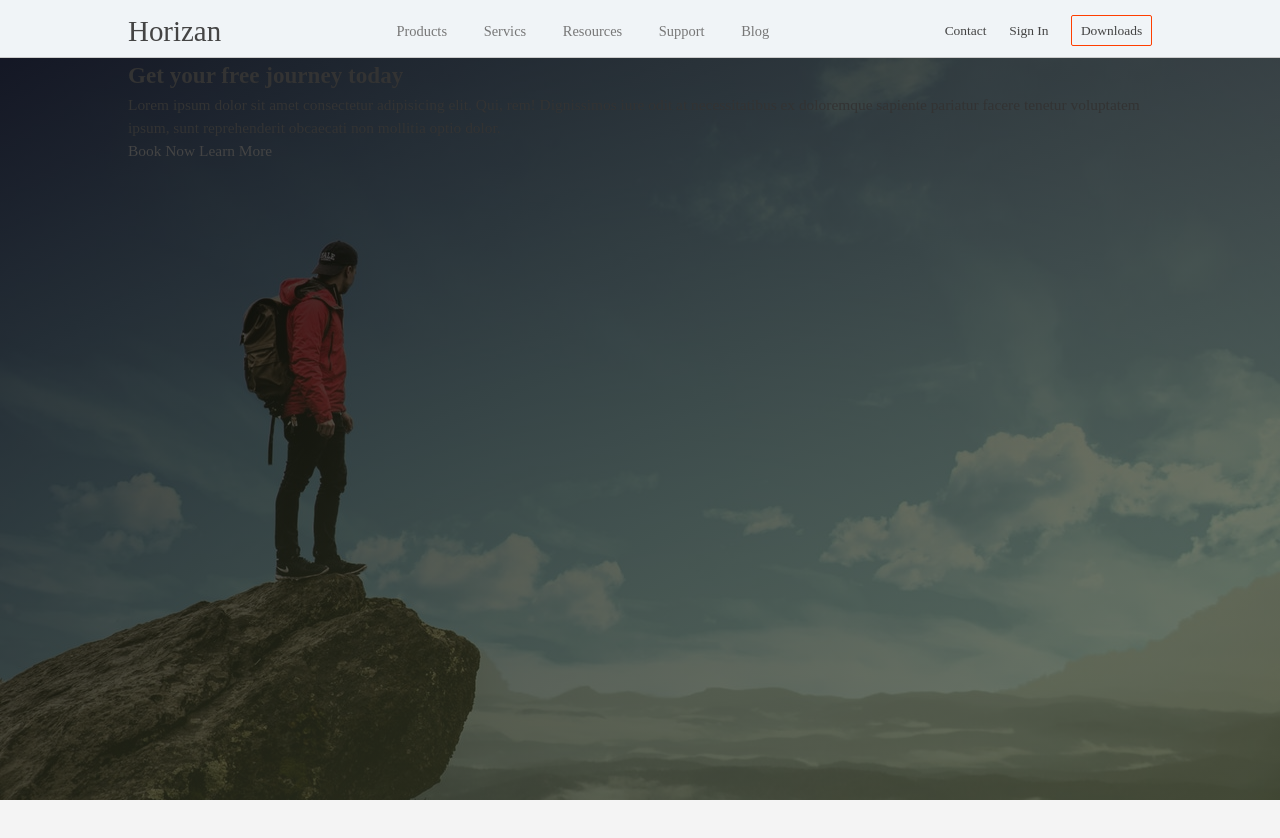
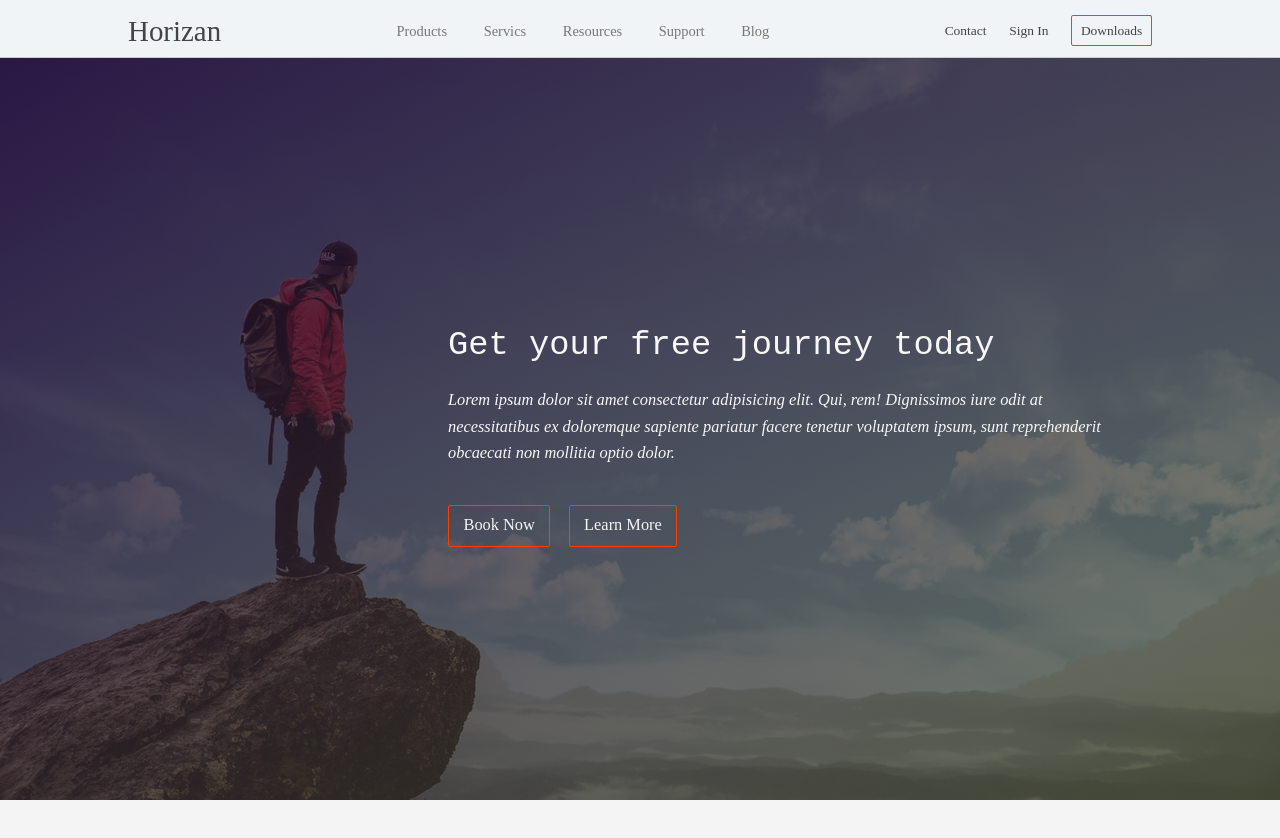
Before and after one commit to with-bob/Learning_git, a plain HTML site: page index.html in a window 1280 px wide. Before the commit the page ends 800 px from the top, so only its background shows below. Drawn offline with Linux system fonts and the light colour scheme.

Commit message:
added show-case style and modified the index.html file

```diff
--- a/css/style.css
+++ b/css/style.css
@@ -80,8 +80,48 @@ a{
 }
 .show-case{
   height: calc(100vh - 6rem);
-  background-image: linear-gradient(to right bottom, rgba(0, 0, 0, 0.8), rgba(78, 87, 56, 0.7)), url('../img/bg.jpeg');
+  background-image: linear-gradient(to right bottom, rgba(28, 00, 40, 0.8), rgba(78, 87, 56, 0.7)), url('../img/bg.jpeg');
   background-repeat: no-repeat;
   background-position: center;
   background-size: cover;
 }
+.inner-showCase{
+  height: 70vh;
+  color: #f7f7f7;
+  position: absolute;
+  top: 40%;
+  left: 35%;
+  transform: translate(-40% -35%);
+}
+
+.inner-showCase h1{
+  margin-bottom: 1.75rem;
+  font-size: 3.5rem;
+  font-weight: 500;
+  font-family: 'Courier New', Courier, monospace;
+}
+.inner-showCase p{
+  width: 80%;
+  margin-bottom: 4rem;
+  line-height: 1.6;
+  font-size: 1.7rem;
+  font-weight: 300;
+  font-style: italic;
+}
+.book, .cta{
+  display: inline-block;
+  font-size: 1.7rem;
+  font-weight: 400;
+  color: #f4f4f4;
+  border: 1px solid #FF3E00;
+  border-radius: 2px;
+  padding: .8rem 1.5rem;
+  transition: all .4s ease-in;
+}
+.book{
+  margin-right: 1.5rem;
+}
+.book:hover,
+.cta:hover{
+  background-color: #FF3E00;
+}
--- a/index.html
+++ b/index.html
@@ -34,8 +34,8 @@
         <h1>Get your free journey today</h1>
         <p>Lorem ipsum dolor sit amet consectetur adipisicing elit. Qui, rem! Dignissimos iure odit at necessitatibus ex doloremque sapiente pariatur facere tenetur voluptatem ipsum, sunt reprehenderit obcaecati non mollitia optio dolor.</p>
         <div class="cta-action">
-          <a href="book">Book Now</a>
-          <a href="cta">Learn More</a>
+          <a href="#" class="book">Book Now</a>
+          <a href="#" class="cta">Learn More</a>
         </div>
       </div>
     </div>
```
